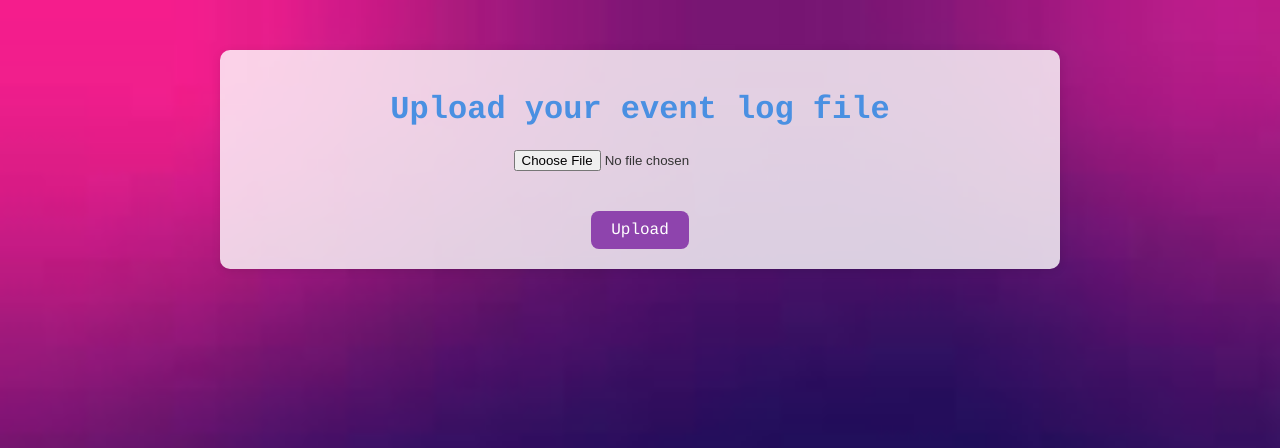
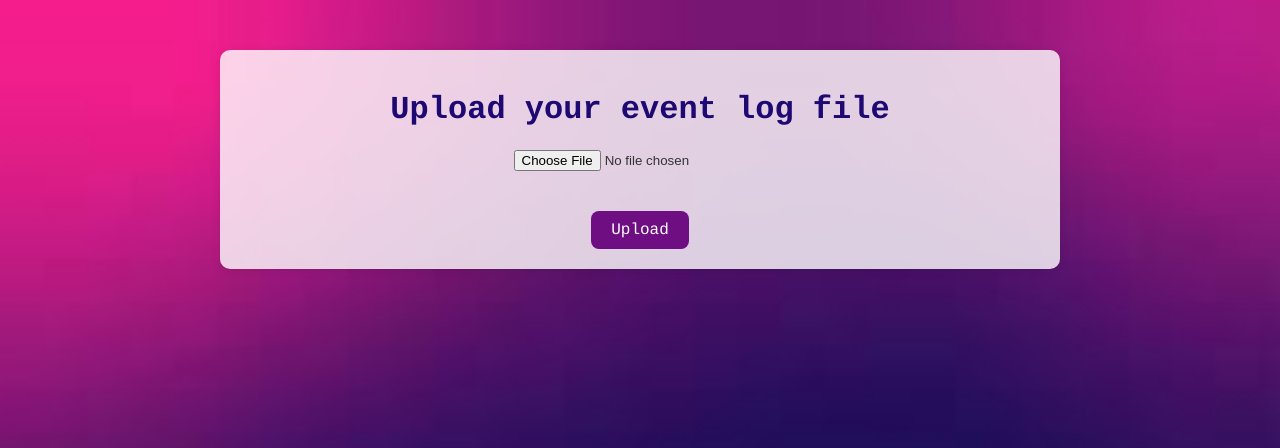
Before and after one commit to z-tayebi-j/Process-Mining, a Flask app: page / in a window 1280 px wide. Shown: the top 448 px of the page. Run offline with Flask 3, Linux system fonts and the light colour scheme.

Commit message:
changes in styles

```diff
--- a/static/styles.css
+++ b/static/styles.css
@@ -12,7 +12,7 @@ body {
 
 h1, h2 {
     text-align: center;
-    color: #4A90E2;
+    color: #1e0972;
 }
 
 form{
@@ -35,7 +35,7 @@ form input{
 
 button {
     font-family: Courier;
-    background-color: #8E44AD;
+    background-color: #6f0e83;
     color: #FFFFFF;
     border: none;
     padding: 10px 20px;
@@ -47,7 +47,6 @@ button {
 }
 
 button:hover {
-    background-color: #3498DB;
     transform: scale(1.5);
 
 }
```
